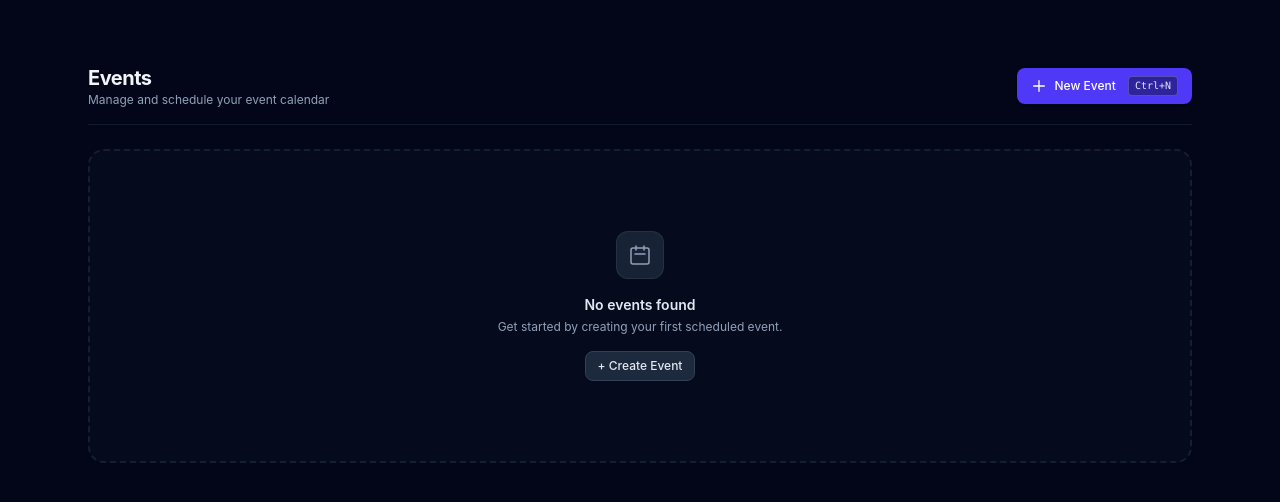
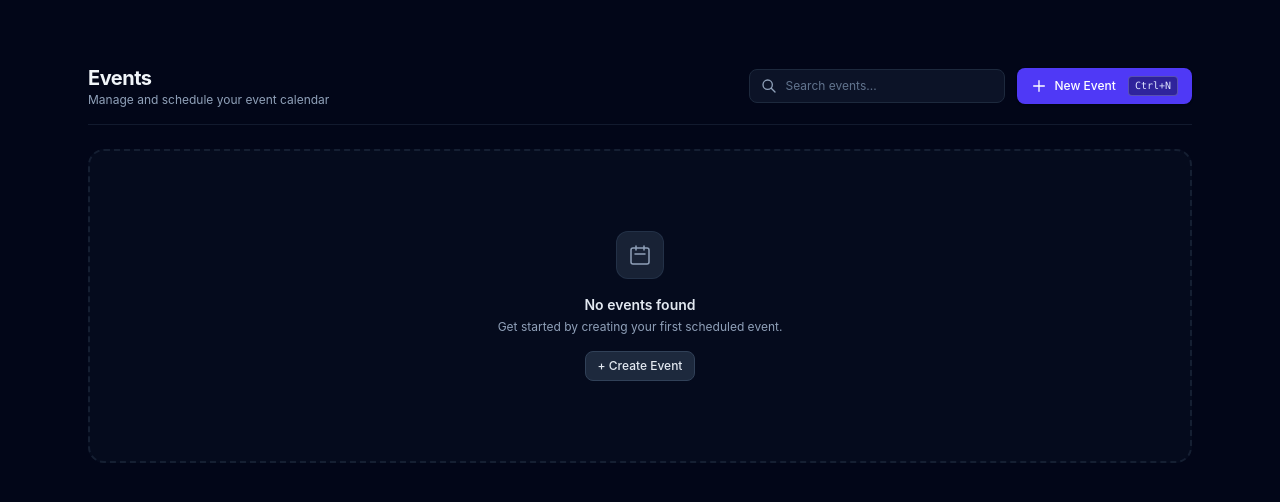
Before and after one commit to Minazuki-Labs/planno, a React (Vite) app: page / in a window 1280 px wide. Shown: the top 502 px of the page. Built offline with nearby package versions, Linux system fonts and the light colour scheme.

Commit message:
Add searchbar

```diff
--- a/src/pages/EventDashboard.tsx
+++ b/src/pages/EventDashboard.tsx
@@ -6,6 +6,7 @@ import { CreateEventModal } from "../components/events/CreateEventModal";
 export const EventDashboard = () => {
   const [isModalOpen, setIsModalOpen] = useState(false);
   const [isMac, setIsMac] = useState(false);
+  const [searchQuery, setSearchQuery] = useState("");
 
   const events = useEventStore((state) => state.events);
   const selectEvent = useEventStore((state) => state.selectEvent);
@@ -26,18 +27,59 @@ export const EventDashboard = () => {
     return () => window.removeEventListener("keydown", handleKeyDown);
   }, []);
 
+  const filteredEvents = events.filter((event) => {
+    const query = searchQuery.toLowerCase();
+    const nameMatch = event.name?.toLowerCase().includes(query);
+    const locationMatch = event.location?.toLowerCase().includes(query);
+    return nameMatch || locationMatch;
+  });
+
   return (
     <div className="flex flex-col h-full max-w-6xl mx-auto px-6 py-4">
-      <div className="flex items-center justify-between mb-6 pb-4 border-b border-slate-800/60 select-none">
+      <div className="flex flex-col sm:flex-row sm:items-center justify-between gap-4 mb-6 pb-4 border-b border-slate-800/60 select-none">
         <div>
           <h1 className="text-xl font-bold text-slate-100 tracking-tight">Events</h1>
           <p className="text-xs text-slate-400">Manage and schedule your event calendar</p>
         </div>
 
+        <div className="flex items-center gap-3">
+          <div className="relative flex-1 sm:w-64">
+            <svg
+              className="w-4 h-4 absolute left-3 top-1/2 -translate-y-1/2 text-slate-400 pointer-events-none"
+              fill="none"
+              viewBox="0 0 24 24"
+              stroke="currentColor"
+            >
+              <path
+                strokeLinecap="round"
+                strokeLinejoin="round"
+                strokeWidth={2}
+                d="M21 21l-6-6m2-5a7 7 0 11-14 0 7 7 0 0114 0z"
+              />
+            </svg>
+            <input
+              type="text"
+              placeholder="Search events..."
+              value={searchQuery}
+              onChange={(e) => setSearchQuery(e.target.value)}
+              className="w-full pl-9 pr-8 py-2 bg-slate-900/80 border border-slate-800 focus:border-indigo-500/80 text-slate-200 placeholder-slate-500 rounded-lg text-xs outline-none transition-all"
+            />
+            {searchQuery && (
+              <button
+                onClick={() => setSearchQuery("")}
+                className="absolute right-2.5 top-1/2 -translate-y-1/2 text-slate-500 hover:text-slate-300 transition-colors"
+              >
+                <svg className="w-3.5 h-3.5" fill="none" viewBox="0 0 24 24" stroke="currentColor">
+                  <path strokeLinecap="round" strokeLinejoin="round" strokeWidth={2} d="M6 18L18 6M6 6l12 12" />
+                </svg>
+              </button>
+            )}
+          </div>
+
           <button
             type="button"
             onClick={() => setIsModalOpen(true)}
-          className="inline-flex items-center gap-2 px-3.5 py-2 bg-indigo-600 hover:bg-indigo-500 active:bg-indigo-700 text-white rounded-lg text-xs font-medium shadow-sm transition-all duration-150 cursor-pointer"
+            className="inline-flex items-center gap-2 px-3.5 py-2 bg-indigo-600 hover:bg-indigo-500 active:bg-indigo-700 text-white rounded-lg text-xs font-medium shadow-sm transition-all duration-150 cursor-pointer shrink-0"
           >
             <svg className="w-4 h-4" fill="none" viewBox="0 0 24 24" stroke="currentColor">
               <path strokeLinecap="round" strokeLinejoin="round" strokeWidth={2} d="M12 4v16m8-8H4" />
@@ -48,28 +90,35 @@ export const EventDashboard = () => {
             </kbd>
           </button>
         </div>
+      </div>
 
-      {events.length === 0 ? (
+      {filteredEvents.length === 0 ? (
         <div className="flex-1 flex flex-col items-center justify-center py-20 px-4 text-center border-2 border-dashed border-slate-800/70 rounded-2xl bg-slate-900/30">
           <div className="w-12 h-12 rounded-xl bg-slate-800/80 border border-slate-700/50 flex items-center justify-center mb-4 text-slate-400">
             <svg className="w-6 h-6" fill="none" viewBox="0 0 24 24" stroke="currentColor">
               <path strokeLinecap="round" strokeLinejoin="round" strokeWidth={1.5} d="M8 7V3m8 4V3m-9 8h10M5 21h14a2 2 0 002-2V7a2 2 0 00-2-2H5a2 2 0 00-2 2v12a2 2 0 002 2z" />
             </svg>
           </div>
-          <h3 className="text-sm font-semibold text-slate-200">No events found</h3>
+          <h3 className="text-sm font-semibold text-slate-200">
+            {searchQuery ? "No matching events" : "No events found"}
+          </h3>
           <p className="text-xs text-slate-400 mt-1 max-w-xs">
-            Get started by creating your first scheduled event.
+            {searchQuery
+              ? `No events found matching "${searchQuery}". Try a different search term.`
+              : "Get started by creating your first scheduled event."}
           </p>
+          {!searchQuery && (
             <button
               onClick={() => setIsModalOpen(true)}
               className="mt-4 px-3 py-1.5 bg-slate-800 hover:bg-slate-700 text-slate-200 border border-slate-700 text-xs font-medium rounded-lg transition-colors"
             >
               + Create Event
             </button>
+          )}
         </div>
       ) : (
         <div className="grid grid-cols-1 sm:grid-cols-2 lg:grid-cols-3 gap-4 overflow-y-auto pr-1">
-          {events.map((event) => (
+          {filteredEvents.map((event) => (
             <EventCard
               key={event.id}
               event={event}
```
Lines whose indentation alone changed are shown as unchanged.
